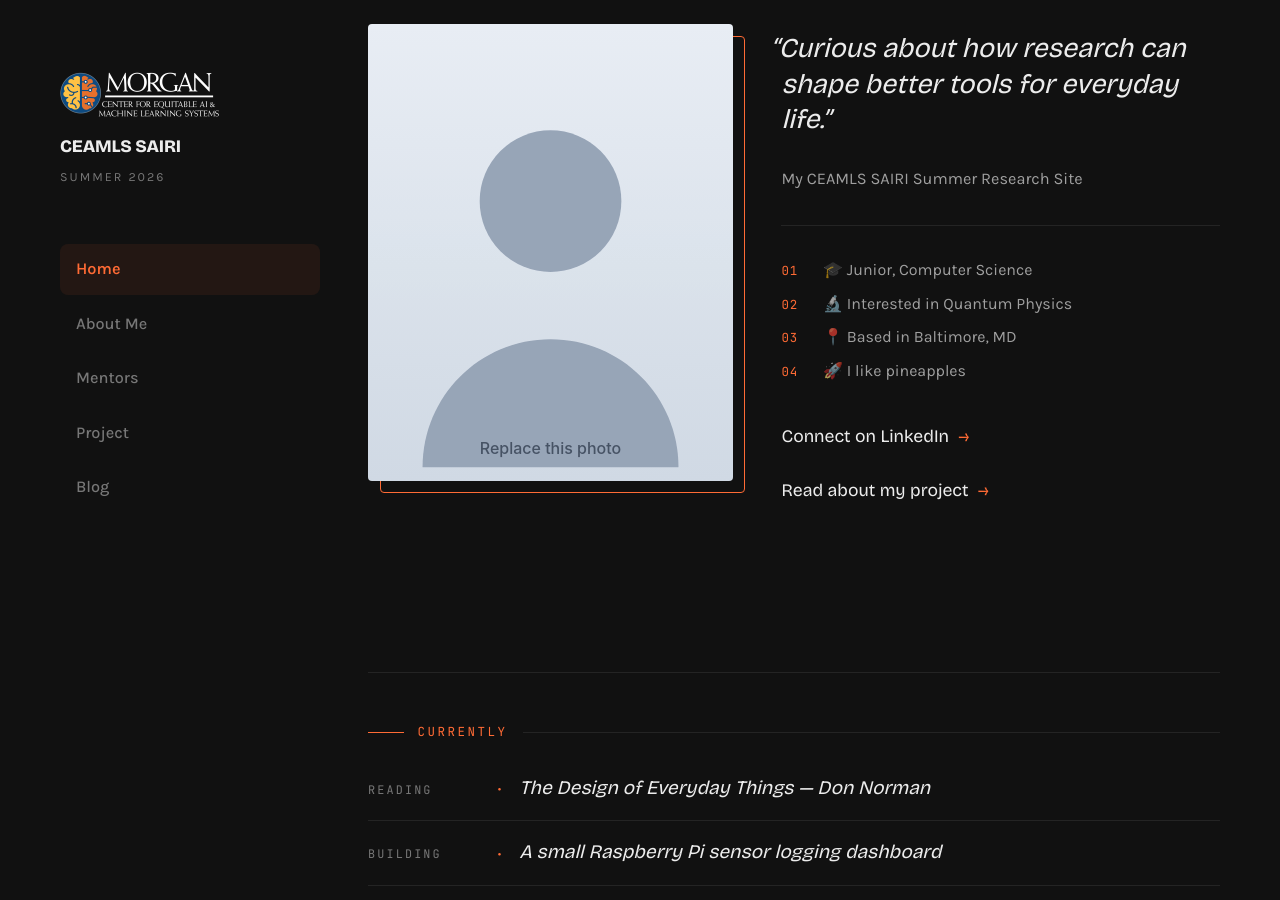
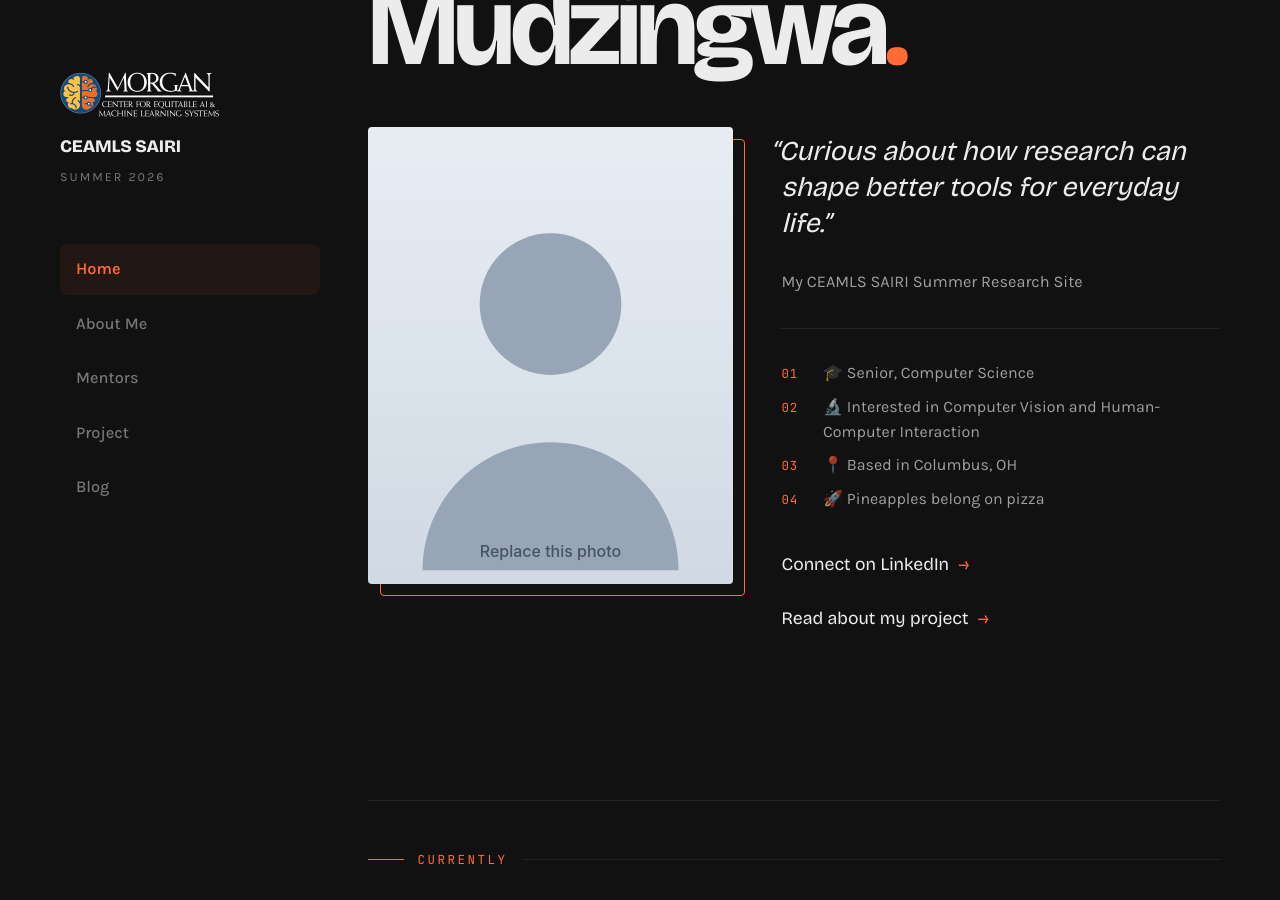
Before and after one commit to amudzingwa/amudzingwaceamls26.github.io, a Jekyll site: the page built from index.md, in a window 1280 px wide and 900 px high, scrolled down 286 px. Built offline with Jekyll 4.4.1, drawn with Linux system fonts in a browser that asks for light colours; some of the changed text lies outside the part shown.

Commit message:
Update personal information and interests in index.md
Added personal information

```diff
--- a/index.md
+++ b/index.md
@@ -1,26 +1,26 @@
 ---
 layout: home
 title: Home
-display_name: Clyde Tandjong                  # <- shown as the big display name on the hero
+display_name: Asheley Mudzingwa                  # <- shown as the big display name on the hero
 description: My CEAMLS SAIRI Summer Research Site
 
 motto: "Curious about how research can shape better tools for everyday life."
 
 quick_facts:
-  - "🎓 Junior, Computer Science"
-  - "🔬 Interested in Quantum Physics"
-  - "📍 Based in Baltimore, MD"
-  - "🚀 I like pineapples"
+  - "🎓 Senior, Computer Science"
+  - "🔬 Interested in Computer Vision and Human-Computer Interaction"
+  - "📍 Based in Columbus, OH"
+  - "🚀 Pineapples belong on pizza"
 
-linkedin: https://www.linkedin.com/in/example
+linkedin: https://www.linkedin.com/in/asheley-mudzingwa
 image: /assets/images/profile.svg
 
 # A "Currently" block — three short status lines for the home page.
 currently:
   - label: Reading
-    text: "The Design of Everyday Things — Don Norman"
+    text: "Anxious People - Fredrik Backman"
   - label: Building
-    text: "A small Raspberry Pi sensor logging dashboard"
+    text: "Haka - an emergency hiking alert app"
   - label: Wondering
-    text: "How accessibility research can shape consumer hardware"
+    text: "How AI computer vision can be used to make trails more safer and accessible"
 ---
```
